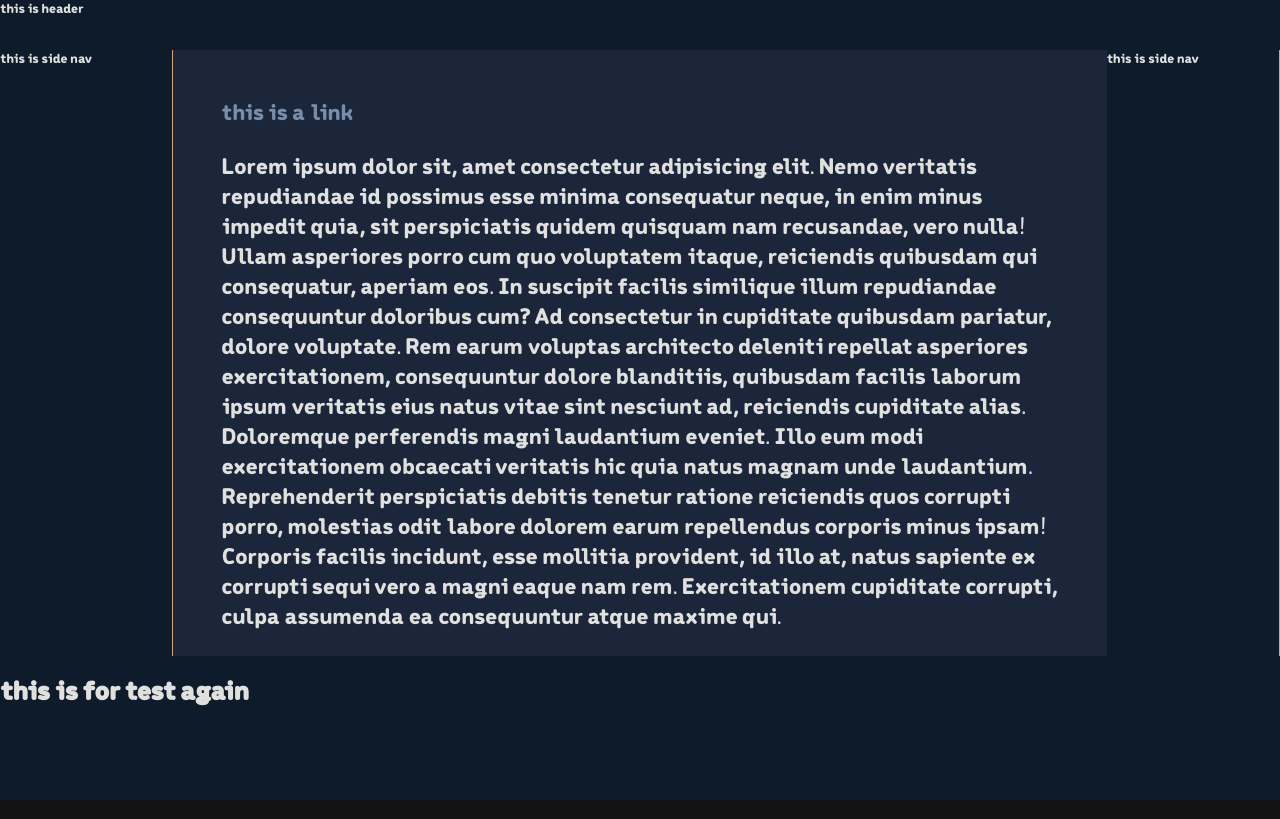
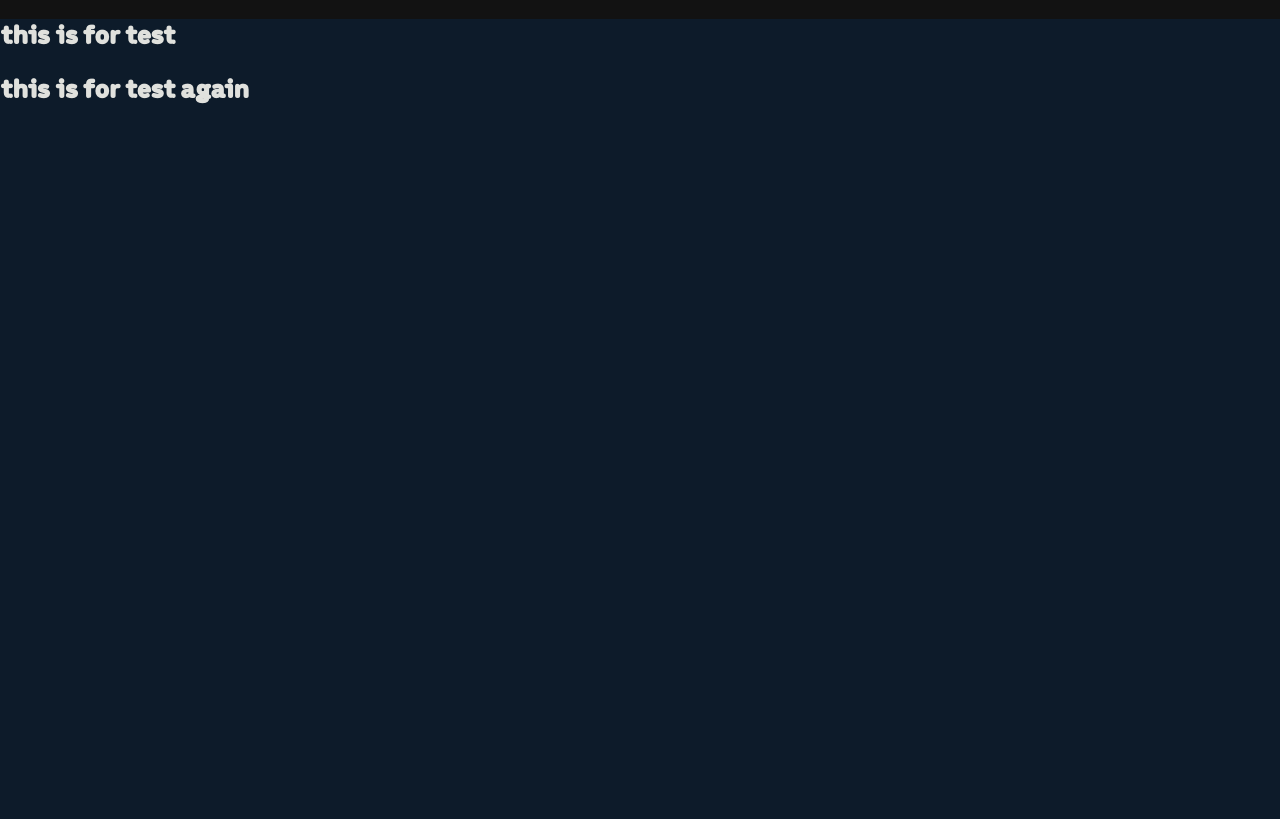
Before and after one commit to Pramod-kale/educatelf, a React (Create React App) app: page / in a window 1280 px wide. Built offline with nearby package versions, Linux system fonts and the light colour scheme.

Commit message:
another test

```diff
--- a/src/App.js
+++ b/src/App.js
@@ -5,8 +5,10 @@ import LayoutComponent from './Components/Layout/Layout-Component';
 function App() {
   return (
     <div className="root-of-application">
-      <LayoutComponent />
+      {/* <LayoutComponent /> */}
+      <h1> this is for test</h1>
       <h1> this is for test again </h1>
+
     </div>
   );
 }
```
